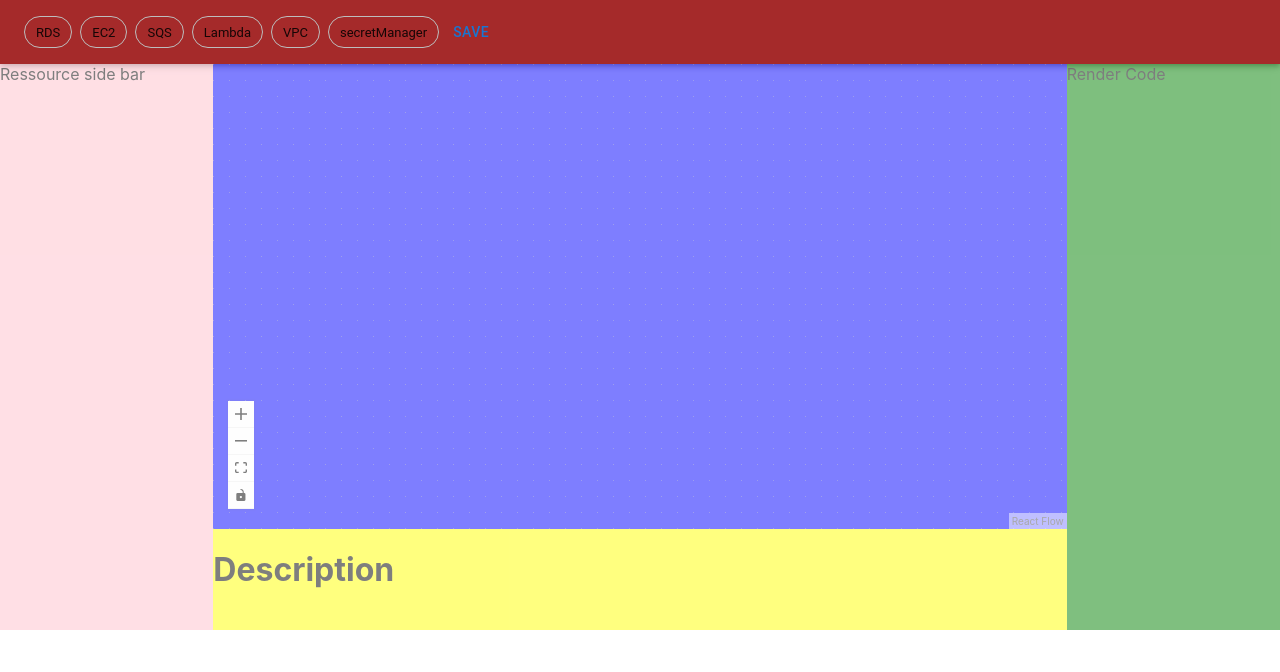
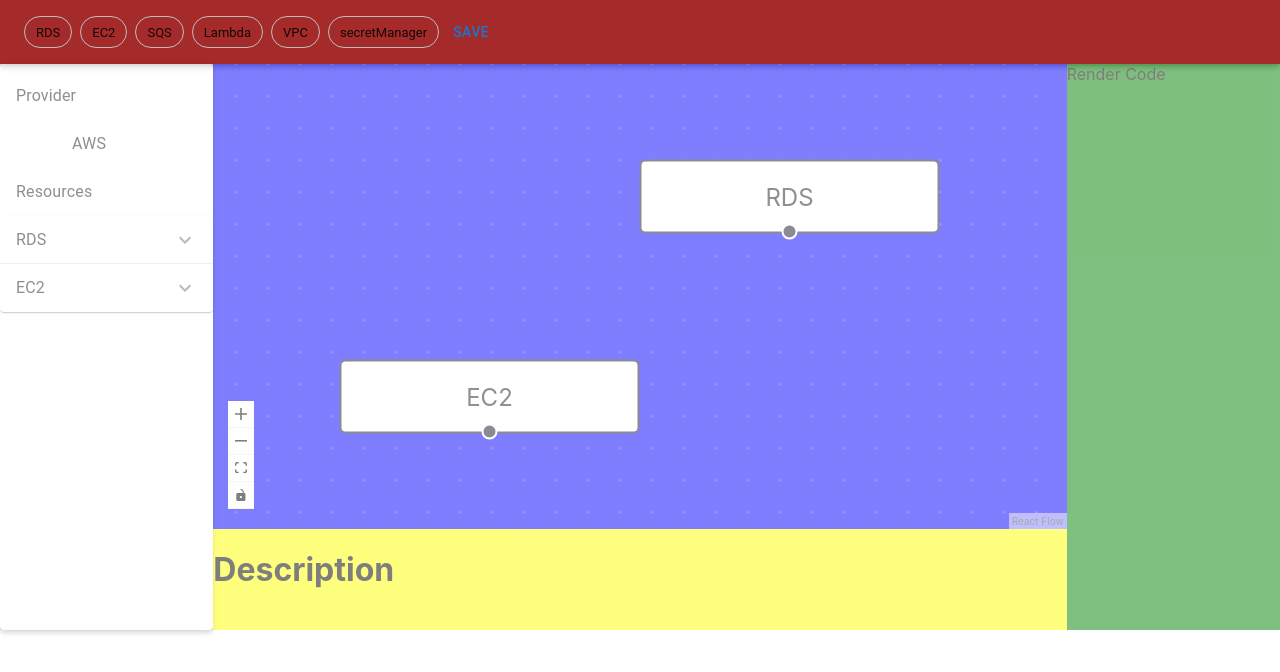
Before and after one commit to Terraform-GUI/terraform-gui, a React (Create React App) app in the folder web/: page / in a window 1280 px wide. Shown: the top 672 px of the page. Built offline with nearby package versions, Linux system fonts and the light colour scheme.

Commit message:
add(web): #17 - add resources sidebar

```diff
--- /dev/null
+++ b/web/src/components/ResourceSidebar/index.tsx
@@ -0,0 +1,89 @@
+import {
+    Accordion,
+    AccordionDetails,
+    AccordionSummary,
+    List,
+    ListItem,
+    ListItemText,
+    Paper,
+    Typography
+} from "@mui/material";
+import React, {useEffect} from 'react';
+import {ResourceNodeData, Argument} from "../../interfaces/ResourceNodeData";
+import {Node} from "react-flow-renderer";
+import {ExpandMore} from "@mui/icons-material";
+import {Dispatch, SetStateAction} from "react";
+
+interface ResourceSideBarProps {
+    nodes: Node<ResourceNodeData>[],
+    setNodes: Dispatch<SetStateAction<Node<ResourceNodeData>[]>>,
+}
+
+function Index(props: ResourceSideBarProps) {
+    const [expanded, setExpanded] = React.useState<string | false>(false);
+
+    useEffect(() => {
+        props.nodes.forEach((node: Node<ResourceNodeData>) => {
+            // TODO: why are nodes rendered twice in a row each time there is a change ?
+            if (node.selected === true) {
+                setExpanded(node.id);
+            }
+        })
+    }, [props.nodes])
+
+    const handleAccordionChange =
+        (nodeId: string) => (event: React.SyntheticEvent, isExpanded: boolean) => {
+            setExpanded(isExpanded ? nodeId : false);
+
+            // select node unless accordion is flattened
+            props.setNodes((nodes: Node<ResourceNodeData>[]) =>
+                nodes.map((node: Node<ResourceNodeData>) => {
+                    if (node.id === nodeId && isExpanded === true) {
+                        node.selected = true;
+                    } else {
+                        node.selected = false;
+                    }
+                    return node;
+                })
+            );
+        };
+
+    return (
+        <Paper elevation={4} style={{height: "100%"}}>
+            <List>
+                <ListItem>
+                    <ListItemText primary={"Provider"} />
+                </ListItem>
+                <ListItem>
+                    <ListItemText inset={true} primary={"AWS"} />
+                </ListItem>
+                <ListItem>
+                    <ListItemText primary={"Resources"} />
+                </ListItem>
+
+                {props.nodes.map((node: Node<ResourceNodeData>, index: number) => (
+                    <Accordion
+                        key={index}
+                        expanded={expanded === node.id}
+                        onChange={handleAccordionChange(node.id)}
+                    >
+                        <AccordionSummary
+                            expandIcon={<ExpandMore />}
+                        >
+                            <Typography>{node.data.type}</Typography>
+                        </AccordionSummary>
+                        <AccordionDetails>
+                            {node.data.arguments.map((argument: Argument, index: number) => (
+                                <div key={index}>
+                                    <b>{argument.name}</b>: {argument.value} <br/>
+                                </div>
+                            ))}
+                        </AccordionDetails>
+                    </Accordion>
+                ))}
+            </List>
+        </Paper>
+    )
+}
+
+export default Index;
--- a/web/src/components/SchemaUI/index.tsx
+++ b/web/src/components/SchemaUI/index.tsx
@@ -1,21 +1,27 @@
-import React, { useState, useRef, useCallback, useEffect } from "react";
-
+import React, { useState, useRef, useCallback, Dispatch, SetStateAction } from "react";
 import ReactFlow, {
   addEdge,
   Controls,
   Background,
-  useNodesState,
   useEdgesState,
   ReactFlowProvider,
+    OnNodesChange,
+    Node
 } from "react-flow-renderer";
-
+import {ResourceNodeData} from "../../interfaces/ResourceNodeData";
 
 let id = 0;
 const getId = () => `ressource_${id++}`;
 
-function SchemaUI({saves} : any) {
+interface SchemaUIProps {
+    nodes: Node<ResourceNodeData>[],
+    setNodes: Dispatch<SetStateAction<Node<ResourceNodeData>[]>>
+    onNodesChange: OnNodesChange,
+    saves: boolean
+}
+
+function SchemaUI(props: SchemaUIProps) {
   const reactFlowWrapper: any = useRef(null);
-  const [nodes, setNodes, onNodesChange] = useNodesState([]);
   const [edges, setEdges, onEdgesChange] = useEdgesState([]);
   const [reactFlowInstance, setReactFlowInstance]: any = useState(null);
 
@@ -47,14 +53,18 @@ function SchemaUI({saves} : any) {
         x: event.clientX - reactFlowBounds.left,
         y: event.clientY - reactFlowBounds.top,
       });
-      const newNode = {
+      const newNode: Node<ResourceNodeData> = {
         id: getId(),
         type,
         position,
-        data: { label: `AWS ${type}` },
+        data: {
+            label: type,
+            type: type,
+            arguments: [] // TODO fill arguments from the resource
+        },
       };
 
-      setNodes((nds) => nds.concat(newNode));
+      props.setNodes((nds) => nds.concat(newNode));
     },
     [reactFlowInstance]
   );
@@ -63,9 +73,9 @@ function SchemaUI({saves} : any) {
     <ReactFlowProvider>
       <div className="wrapper_reactflow" ref={reactFlowWrapper}>
         <ReactFlow
-          nodes={nodes}
+          nodes={props.nodes}
           edges={edges}
-          onNodesChange={onNodesChange}
+          onNodesChange={props.onNodesChange}
           onEdgesChange={onEdgesChange}
           onConnect={onConnect}
           onInit={setReactFlowInstance}
--- a/web/src/index.css
+++ b/web/src/index.css
@@ -61,6 +61,11 @@ code {
   height: 45px;
 
 }
+
+.react-flow__node.selected {
+  background-color: red;
+}
+
 @media (max-width: 1600px)
 {
     .wrapper {
--- /dev/null
+++ b/web/src/interfaces/ResourceNodeData.ts
@@ -0,0 +1,14 @@
+
+/**
+ * A Terraform Resource as React Flow node data
+ */
+export interface ResourceNodeData {
+    type: string
+    label: string
+    arguments: Argument[]
+}
+
+export interface Argument {
+    value: any|null,
+    name: string
+}
--- a/web/src/pages/BuilderPage/index.tsx
+++ b/web/src/pages/BuilderPage/index.tsx
@@ -3,23 +3,65 @@ import React, {useState} from 'react';
 import SchemaUI from '../../components/SchemaUI';
 import HeaderRessourceBar from '../../components/HeaderRessourceBar';
 import Description from '../../components/Description';
+import {useNodesState, Node} from "react-flow-renderer";
+import {ResourceNodeData} from "../../interfaces/ResourceNodeData";
+import ResourceSidebar from "../../components/ResourceSidebar";
 
 function BuilderPage() {
+    // TODO get nodes from project if exists
+    const data_nodes: Node<ResourceNodeData>[] = [
+        {
+            id: '1',
+            type: 'input',
+            data: {
+                type: 'RDS',
+                label: (
+                    'RDS'
+                ),
+                arguments: [{
+                    name: 'IP',
+                    value: '127.0.0.1'
+                }]
+            },
+            position: { x: 250, y: 0 },
+        },
+        {
+            id: '2',
+            type: 'input',
+            data: {
+                type: 'EC2',
+                label: (
+                    'EC2'
+                ),
+                arguments: [{
+                    name: 'IP',
+                    value: '127.0.0.1'
+                }, {
+                    name: 'name',
+                    value: 'tf-gui-app'
+                }]
+            },
+            position: { x: 100, y: 100 },
+        },
+    ]
+
+    const [nodes, setNodes, onNodesChange] = useNodesState(data_nodes);
     const [save, setSave] = useState(Boolean);
 
     const isBoolean = (res : boolean) => {
         setSave(res)
-    console.log(res)
     }
 
     return (
         <div className="wrapper">
-      <div className="ressourceSideBar">Ressource side bar</div>
+            <div className="ressourceSideBar">
+                <ResourceSidebar nodes={nodes} setNodes={setNodes} />
+            </div>
             <div className="header">
                 <HeaderRessourceBar saves={isBoolean}/>
             </div>
             <div className="schemaUI">
-        <SchemaUI saves={save}/>
+                <SchemaUI saves={save} nodes={nodes} setNodes={setNodes} onNodesChange={onNodesChange}/>
             </div>
             <div className="renderCode">Render Code</div>
             <div className="descriptions">
```
Also changed, not shown: web/src/components/SchemaUI/index.css (deleted), web/src/pages/BuilderPage/index.css (deleted), 2 other files (tests, documents, lock files or other folders). Lines whose indentation alone changed are shown as unchanged.
